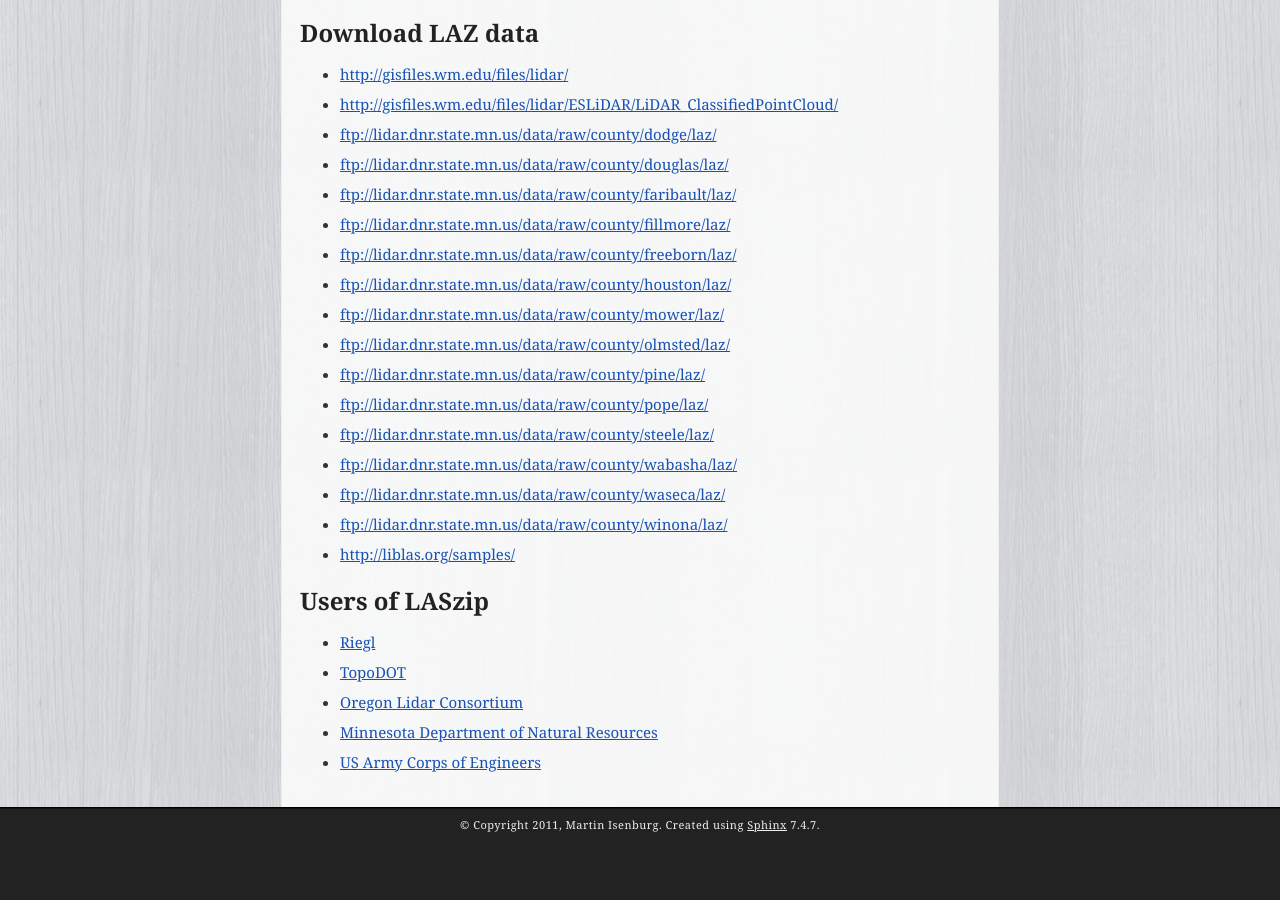
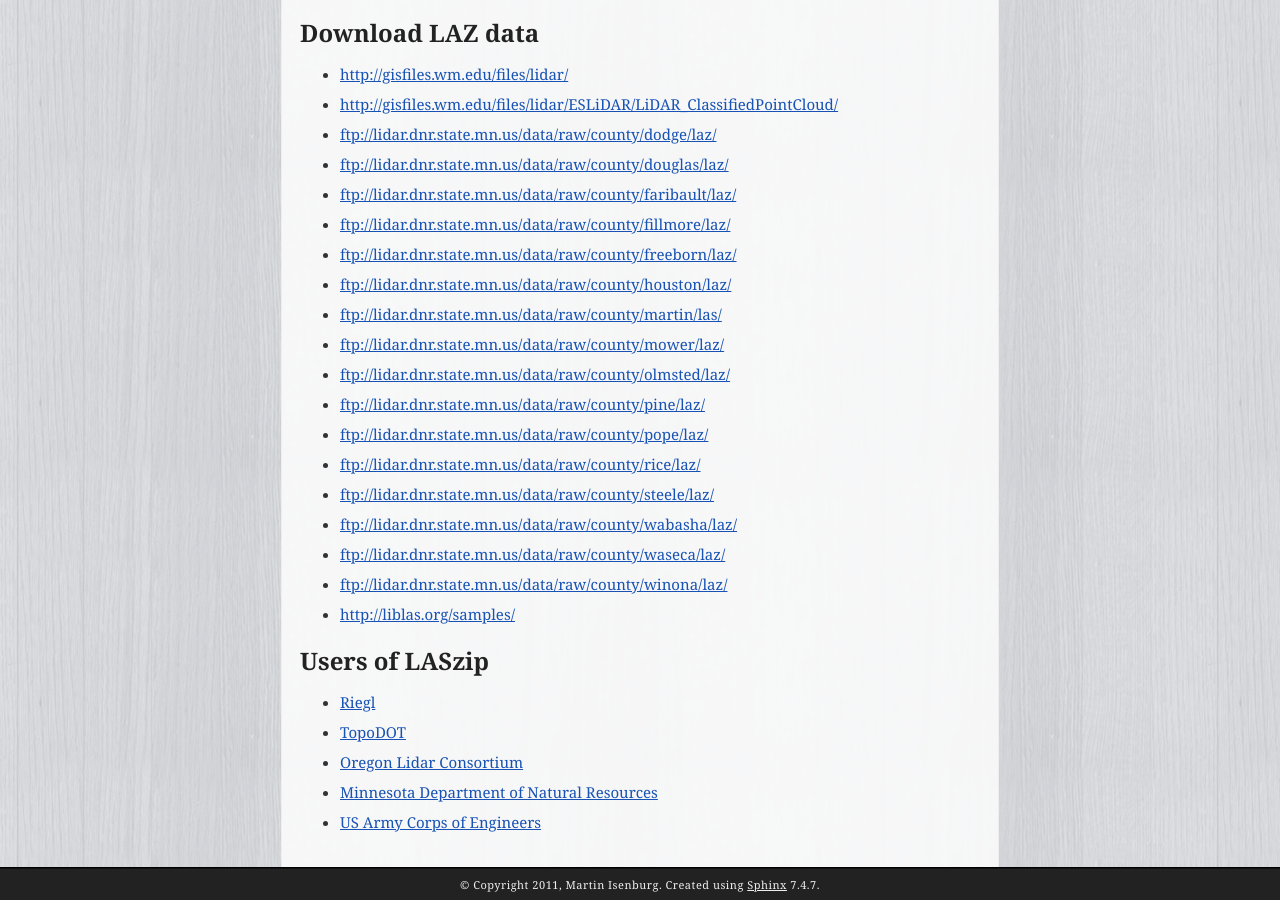
Before and after one commit to LASzip/LASzip, a Sphinx documentation site: the page built from docs/source/index.rst, in a window 1280 px wide and 900 px high, scrolled down 1142 px. Built offline with Sphinx 7.4.7, drawn with Linux system fonts in a browser that asks for light colours; before the commit the page ends 1982 px from its top, so only the background shows below that.

Commit message:
more LAZ

```diff
--- a/docs/source/data.rst
+++ b/docs/source/data.rst
@@ -13,10 +13,12 @@
 * ftp://lidar.dnr.state.mn.us/data/raw/county/fillmore/laz/
 * ftp://lidar.dnr.state.mn.us/data/raw/county/freeborn/laz/
 * ftp://lidar.dnr.state.mn.us/data/raw/county/houston/laz/
+* ftp://lidar.dnr.state.mn.us/data/raw/county/martin/las/
 * ftp://lidar.dnr.state.mn.us/data/raw/county/mower/laz/
 * ftp://lidar.dnr.state.mn.us/data/raw/county/olmsted/laz/
 * ftp://lidar.dnr.state.mn.us/data/raw/county/pine/laz/
 * ftp://lidar.dnr.state.mn.us/data/raw/county/pope/laz/
+* ftp://lidar.dnr.state.mn.us/data/raw/county/rice/laz/
 * ftp://lidar.dnr.state.mn.us/data/raw/county/steele/laz/
 * ftp://lidar.dnr.state.mn.us/data/raw/county/wabasha/laz/
 * ftp://lidar.dnr.state.mn.us/data/raw/county/waseca/laz/
--- a/docs/source/index.rst
+++ b/docs/source/index.rst
@@ -79,10 +79,12 @@
 * ftp://lidar.dnr.state.mn.us/data/raw/county/fillmore/laz/
 * ftp://lidar.dnr.state.mn.us/data/raw/county/freeborn/laz/
 * ftp://lidar.dnr.state.mn.us/data/raw/county/houston/laz/
+* ftp://lidar.dnr.state.mn.us/data/raw/county/martin/las/
 * ftp://lidar.dnr.state.mn.us/data/raw/county/mower/laz/
 * ftp://lidar.dnr.state.mn.us/data/raw/county/olmsted/laz/
 * ftp://lidar.dnr.state.mn.us/data/raw/county/pine/laz/
 * ftp://lidar.dnr.state.mn.us/data/raw/county/pope/laz/
+* ftp://lidar.dnr.state.mn.us/data/raw/county/rice/laz/
 * ftp://lidar.dnr.state.mn.us/data/raw/county/steele/laz/
 * ftp://lidar.dnr.state.mn.us/data/raw/county/wabasha/laz/
 * ftp://lidar.dnr.state.mn.us/data/raw/county/waseca/laz/
```
